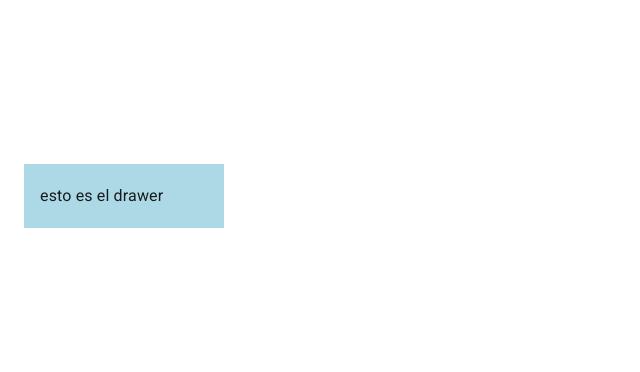
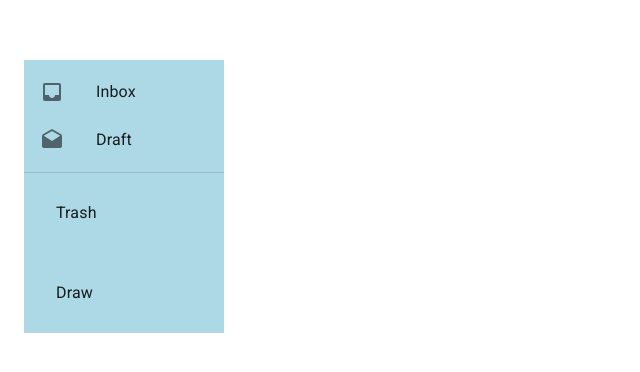
Before and after one commit to Alexis-j/Navbar, a React (Vite) app: page / in a window 1280 px wide. Shown: the part 224-596 px from the top of the page, without its empty margins (0-640 px from the left). Built offline with nearby package versions, Linux system fonts and the light colour scheme.

Commit message:
add it btn

```diff
--- a/src/components/navbar/NavListDrawer.jsx
+++ b/src/components/navbar/NavListDrawer.jsx
@@ -1,15 +1,46 @@
+import { List, ListItem, ListItemIcon, ListItemText, Divider, ListItemButton } from "@mui/material";
 import { Box } from "@mui/system";
-import { List, ListItem, ListItemText } from "@mui/material";
+import InboxIcon from "@mui/icons-material/Inbox";
+import DraftsIcon from '@mui/icons-material/Drafts';
+
+
 export default function NavListDrawer() {
   return (
     <Box sx={{width: 200, bgcolor: "lightblue"}}>
-      <List>
-        <ListItem>
-          <ListItemText>
-        esto es el drawer
-          </ListItemText>
-        </ListItem>
-      </List>
+      <nav>
+        <List>
+          <ListItem>
+            <ListItemIcon>
+              <InboxIcon />
+            </ListItemIcon>
+            <ListItemText primary="Inbox"/>
+          </ListItem>
+          <ListItem>
+            <ListItemIcon>
+              <DraftsIcon />
+            </ListItemIcon>
+            <ListItemText primary="Draft"/>
+          </ListItem>
+        </List>
+        </nav>
+        <Divider />
+        <List>
+          <ListItem>
+            <ListItemButton
+            component="a"
+            href="#trash"
+            >
+              <ListItemText>Trash</ListItemText>
+            </ListItemButton>
+          </ListItem>
+        </List>
+        <List>
+          <ListItem>
+            <ListItemButton>
+              <ListItemText>Draw</ListItemText>
+            </ListItemButton>
+          </ListItem>
+        </List>
     </Box>
-  )
+  );
 }
```
